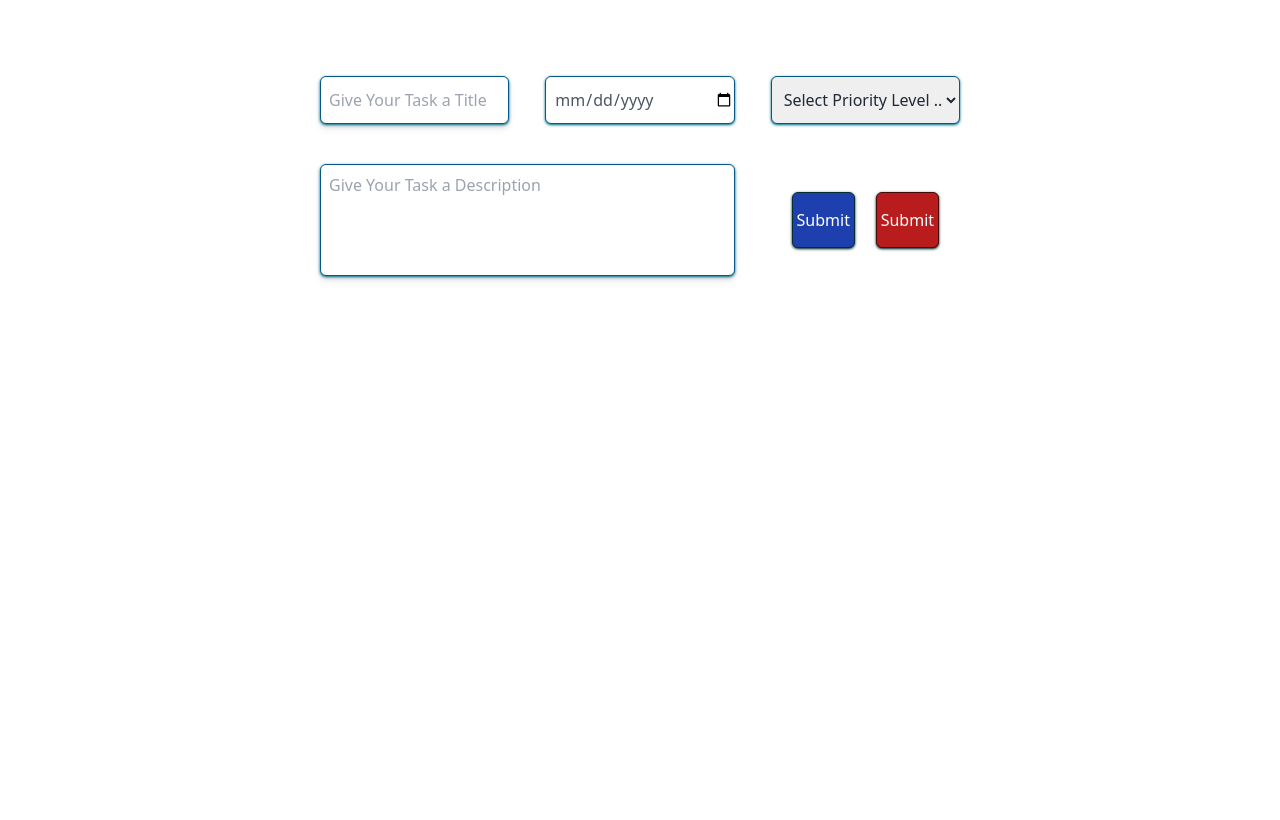
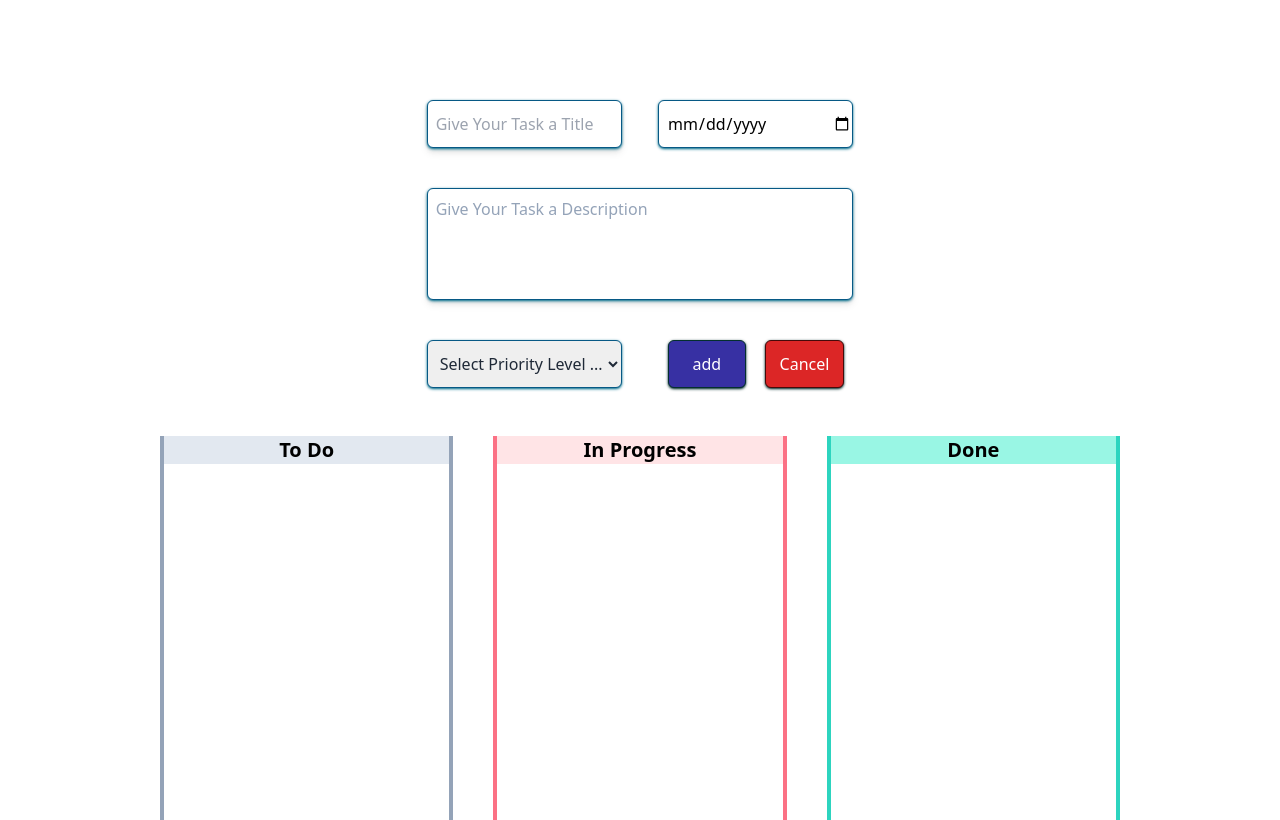
Before and after one commit to MohamedHamouch/Brief4-Kanban-Board, a website: page index.html in a window 1280 px wide. Shown: the part 129-949 px from the top of the page. Before the commit the page ends 800 px from the top, so only its background shows below. Drawn offline with nearby package versions, Linux system fonts and the light colour scheme.

Commit message:
add task form styling

```diff
--- a/index.html
+++ b/index.html
@@ -11,25 +11,38 @@
 <body>
     <header class="text-center pb-24">
         <img src="Images/Taskflow-logo.png" alt="Task flow logo" class="w-52">
-        <h1 class="text-blue-900 text-4xl font-semibold">Track Your Progress and Celebrate Success!</h1>
+        <h1 class="text-indigo-900 text-4xl font-semibold">Track Your Progress and Celebrate Success!</h1>
     </header>
     <main>
-        <form class="w-1/2 m-auto grid grid-cols-3 gap-y-10 gap-x-9">
-            <input type="text" name="title" placeholder="Give Your Task a Title" id="title" class="place-self-start w-full h-12 pl-2 border border-solid border-sky-800 rounded-md shadow drop-shadow-md shadow-cyan-700 outline-none">
-            <input type="date" name="date" id="date" class="w-full h-12 pl-2 place-self-end placeholder: text-gray-600 border border-solid border-sky-800 rounded-md shadow shadow-cyan-700 outline-none">
-            <select id="priority" name="priority" class="w-full h-12 pl-2 text-gray-800 border border-solid border-sky-800 rounded-md shadow shadow-cyan-700 outline-none">
-                <option value="0">Select Priority Level ...</option>
+        <button type="button"></button>
+        <button type="button"></button>
+        <form class="w-1/3 min-h-64 mx-auto mb-12 grid grid-cols-2 gap-y-10 gap-x-9">
+            <input type="text" name="title" placeholder="Give Your Task a Title" id="title" class="justify-self-start self-center w-full h-12 pl-2 border border-solid border-sky-800 rounded-md shadow drop-shadow-md shadow-cyan-700 outline-none">
+            <input type="date" name="date" id="date" class="w-full h-12 pl-2 justify-self-end self-center placeholder:text-slate-400 border border-solid border-sky-800 rounded-md shadow shadow-cyan-700 outline-none">
+            <textarea name="description" id="description" placeholder="Give Your Task a Description" class="w-auto h-28 pl-2 pt-2 self-center col-span-2 resize-none text-gray-800 placeholder:text-slate-400 border border-solid border-sky-800 rounded-md shadow drop-shadow-md shadow-cyan-700 outline-none"></textarea>
+            <select id="priority" name="priority" class="w-full h-12 pl-2 self-center text-gray-800 placeholder:text-slate-400 border border-solid border-sky-800 rounded-md shadow shadow-cyan-700 outline-none">
+                <option value="" disabled selected>Select Priority Level ...</option>
                 <option value="1">Priority 1</option>
                 <option value="2">Priority 2</option>
                 <option value="3">Priority 3</option>
             </select>
-            <textarea name="description" id="description" placeholder="Give Your Task a Description" class="w-auto h-28 pl-2 pt-2 col-span-2 resize-none text-gray-800 border border-solid border-sky-800 rounded-md shadow drop-shadow-md shadow-cyan-700 outline-none"></textarea>
-            <div class="flex justify-evenly items-center">
-                <input type="submit" value="Submit" class="text-white bg-blue-800 w-1/3 h-1/2 rounded-md border border-solid border-teal-950 shadow shadow-teal-950 hover:opacity-75">
-                <input type="button" value="Submit" class="text-white bg-red-700 w-1/3 h-1/2 rounded-md border border-solid border-red-950 shadow shadow-teal-950 hover:opacity-75">
+            <div class="flex justify-around items-center">
+                <button type="button"  class="text-white bg-indigo-800 w-2/5 h-full rounded-md border border-solid border-teal-950 shadow shadow-teal-950 hover:opacity-75">add</button>
+                <button type="button" class="text-white bg-red-600 w-2/5 h-full rounded-md border border-solid border-red-950 shadow shadow-teal-950 hover:opacity-75">Cancel</button>
             </div>
+           </form>
 
-           </form>
+        <section class="grid grid-cols-3 w-3/4 h-96 mx-auto gap-10 justify-between text-center">
+            <div class="min-h-80  border-x-4 border-solid border-slate-400">
+                <p class="text-xl font-semibold bg-slate-200">To Do</p>
+            </div>
+            <div class="min-h-80 border-x-4 border-solid border-rose-400">
+                <p class="text-xl font-semibold bg-rose-100">In Progress</p>
+            </div>
+            <div class="min-h-80 border-x-4 border-solid border-teal-400">
+                <p class="text-xl font-semibold bg-teal-200">Done</p>
+            </div>
+        </section>
     </main>
 </body>
 </html>
```
